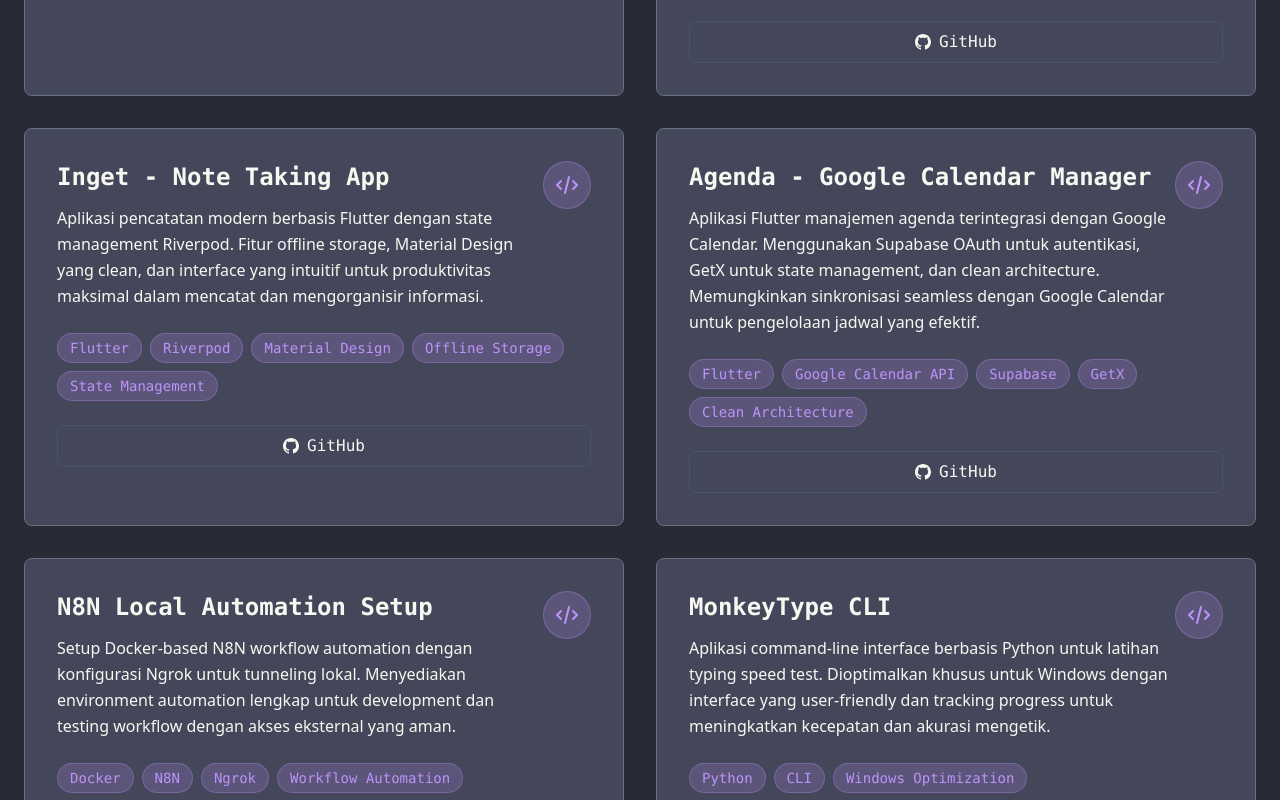
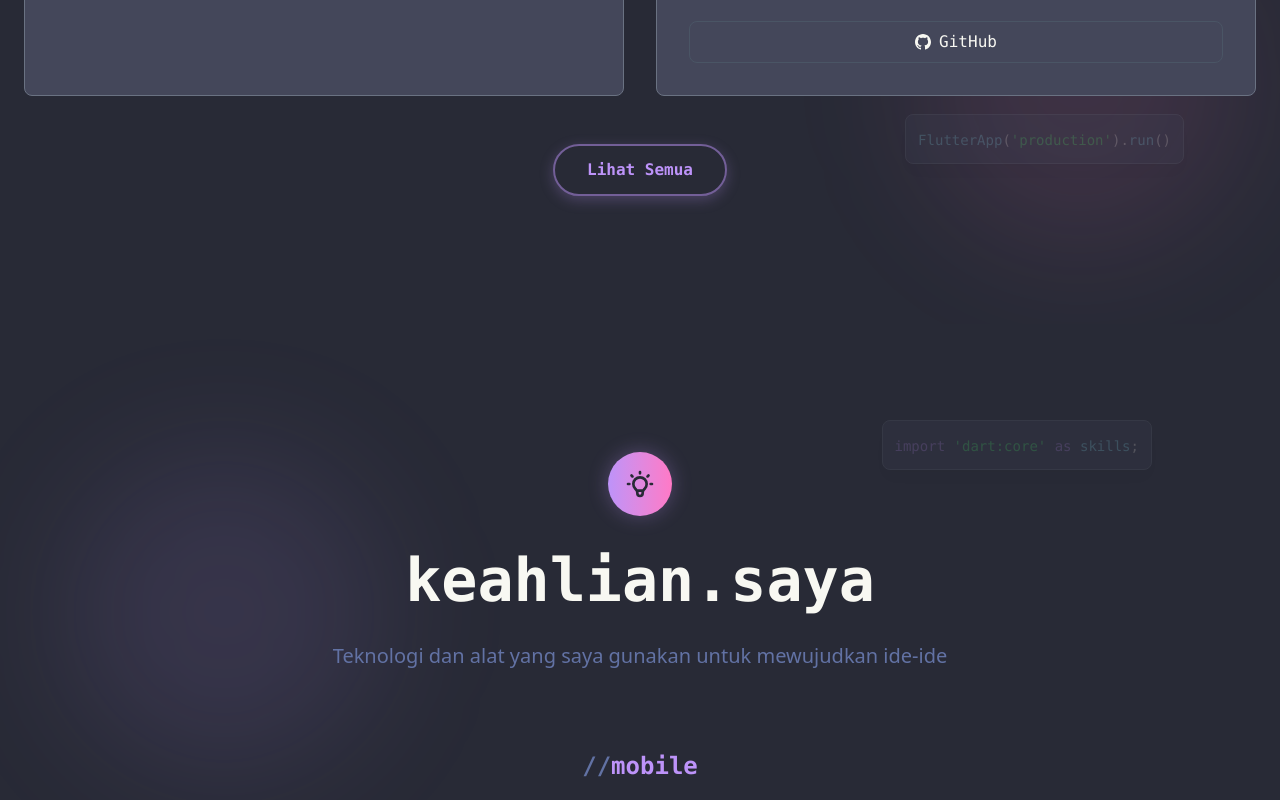
Before and after one commit to abuamar142/portfolio, a Vue app: page / in a window 1280 px wide. Shown: the part 5740-6540 px from the top of the page. Built offline with nearby package versions, Linux system fonts and the light colour scheme.

Commit message:
feat: Add "See More" and "See Less" buttons with localization support in Achievements and Projects sections

```diff
--- a/src/components/sections/AchievementsSection.vue
+++ b/src/components/sections/AchievementsSection.vue
@@ -106,6 +106,18 @@
         />
       </div>
 
+      <!-- See More Button -->
+      <div v-if="shouldShowSeeMore || showAll" class="text-center mt-12 animate-fade-in">
+        <BaseButton
+          @click="toggleShowAll"
+          variant="outline"
+          class="px-8 py-3 border-dracula-purple/50 text-dracula-purple hover:bg-dracula-purple hover:text-dracula-background transition-all duration-300 font-mono"
+        >
+          <span v-if="!showAll">{{ $t('achievements.buttons.seeMore') }}</span>
+          <span v-else>{{ $t('achievements.buttons.seeLess') }}</span>
+        </BaseButton>
+      </div>
+
       <!-- Empty State -->
       <div v-if="filteredAchievements.length === 0" class="text-center py-12 animate-fade-in">
         <div class="text-dracula-comment mb-4">
@@ -125,12 +137,20 @@
 </template>
 
 <script setup lang="ts">
-import { computed, ref } from 'vue'
+import { computed, ref, watch } from 'vue'
 import { portfolioData } from '@/data/portfolio'
 import AchievementCard from '@/components/ui/AchievementCard.vue'
+import BaseButton from '@/components/ui/BaseButton.vue'
 
 const achievements = portfolioData.achievements
 const activeFilter = ref<string>('all')
+const showAll = ref<boolean>(false)
+const maxItems = 6
+
+// Reset showAll when filter changes
+watch(activeFilter, () => {
+  showAll.value = false
+})
 
 const categories = [
   { key: 'certificate' },
@@ -140,13 +160,30 @@
 ]
 
 const filteredAchievements = computed(() => {
-  if (activeFilter.value === 'all') {
-    return achievements
+  let filtered = achievements
+  if (activeFilter.value !== 'all') {
+    filtered = achievements.filter((achievement) => achievement.type === activeFilter.value)
   }
-  return achievements.filter((achievement) => achievement.type === activeFilter.value)
+
+  if (!showAll.value && filtered.length > maxItems) {
+    return filtered.slice(0, maxItems)
+  }
+  return filtered
+})
+
+const shouldShowSeeMore = computed(() => {
+  let totalFiltered = achievements
+  if (activeFilter.value !== 'all') {
+    totalFiltered = achievements.filter((achievement) => achievement.type === activeFilter.value)
+  }
+  return !showAll.value && totalFiltered.length > maxItems
 })
 
 const getCountByCategory = (category: string) => {
   return achievements.filter((achievement) => achievement.type === category).length
 }
+
+const toggleShowAll = () => {
+  showAll.value = !showAll.value
+}
 </script>
--- a/src/components/sections/ProjectsSection.vue
+++ b/src/components/sections/ProjectsSection.vue
@@ -69,7 +69,7 @@
       <!-- Enhanced Projects Grid -->
       <div class="grid grid-cols-1 lg:grid-cols-2 gap-6 sm:gap-8 animate-slide-up delay-200">
         <div
-          v-for="project in portfolioData.projects"
+          v-for="project in displayedProjects"
           :key="project.id"
           class="bg-dracula-selection border border-gray-500 rounded-lg p-6 sm:p-8 group hover:border-dracula-purple/50 hover:shadow-glow transition-all duration-500 hover:-translate-y-2"
         >
@@ -152,12 +152,44 @@
           </div>
         </div>
       </div>
+
+      <!-- See More Button -->
+      <div v-if="shouldShowSeeMore || showAll" class="text-center mt-12 animate-fade-in">
+        <BaseButton
+          @click="toggleShowAll"
+          variant="outline"
+          class="px-8 py-3 border-dracula-purple/50 text-dracula-purple hover:bg-dracula-purple hover:text-dracula-background transition-all duration-300 font-mono"
+        >
+          <span v-if="!showAll">{{ $t('projects.buttons.seeMore') }}</span>
+          <span v-else>{{ $t('projects.buttons.seeLess') }}</span>
+        </BaseButton>
+      </div>
     </div>
   </section>
 </template>
 
 <script setup lang="ts">
+import { computed, ref } from 'vue'
 import { portfolioData } from '@/data/portfolio'
+import BaseButton from '@/components/ui/BaseButton.vue'
+
+const showAll = ref<boolean>(false)
+const maxItems = 6
+
+const displayedProjects = computed(() => {
+  if (!showAll.value && portfolioData.projects.length > maxItems) {
+    return portfolioData.projects.slice(0, maxItems)
+  }
+  return portfolioData.projects
+})
+
+const shouldShowSeeMore = computed(() => {
+  return !showAll.value && portfolioData.projects.length > maxItems
+})
+
+const toggleShowAll = () => {
+  showAll.value = !showAll.value
+}
 
 const openUrl = (url: string) => {
   window.open(url, '_blank')
--- a/src/locales/en.ts
+++ b/src/locales/en.ts
@@ -53,6 +53,8 @@
     buttons: {
       github: 'GitHub',
       demo: 'Live Demo',
+      seeMore: 'See More',
+      seeLess: 'See Less',
     },
   },
   achievements: {
@@ -73,6 +75,8 @@
     },
     buttons: {
       evidence: 'View Evidence',
+      seeMore: 'See More',
+      seeLess: 'See Less',
     },
     empty: 'No achievements found in this category',
   },
--- a/src/locales/id.ts
+++ b/src/locales/id.ts
@@ -53,6 +53,8 @@
     buttons: {
       github: 'GitHub',
       demo: 'Demo Langsung',
+      seeMore: 'Lihat Semua',
+      seeLess: 'Lihat Lebih Sedikit',
     },
   },
   achievements: {
@@ -73,6 +75,8 @@
     },
     buttons: {
       evidence: 'Lihat Evidence',
+      seeMore: 'Lihat Semua',
+      seeLess: 'Lihat Lebih Sedikit',
     },
     empty: 'Tidak ada pencapaian dalam kategori ini',
   },
```
